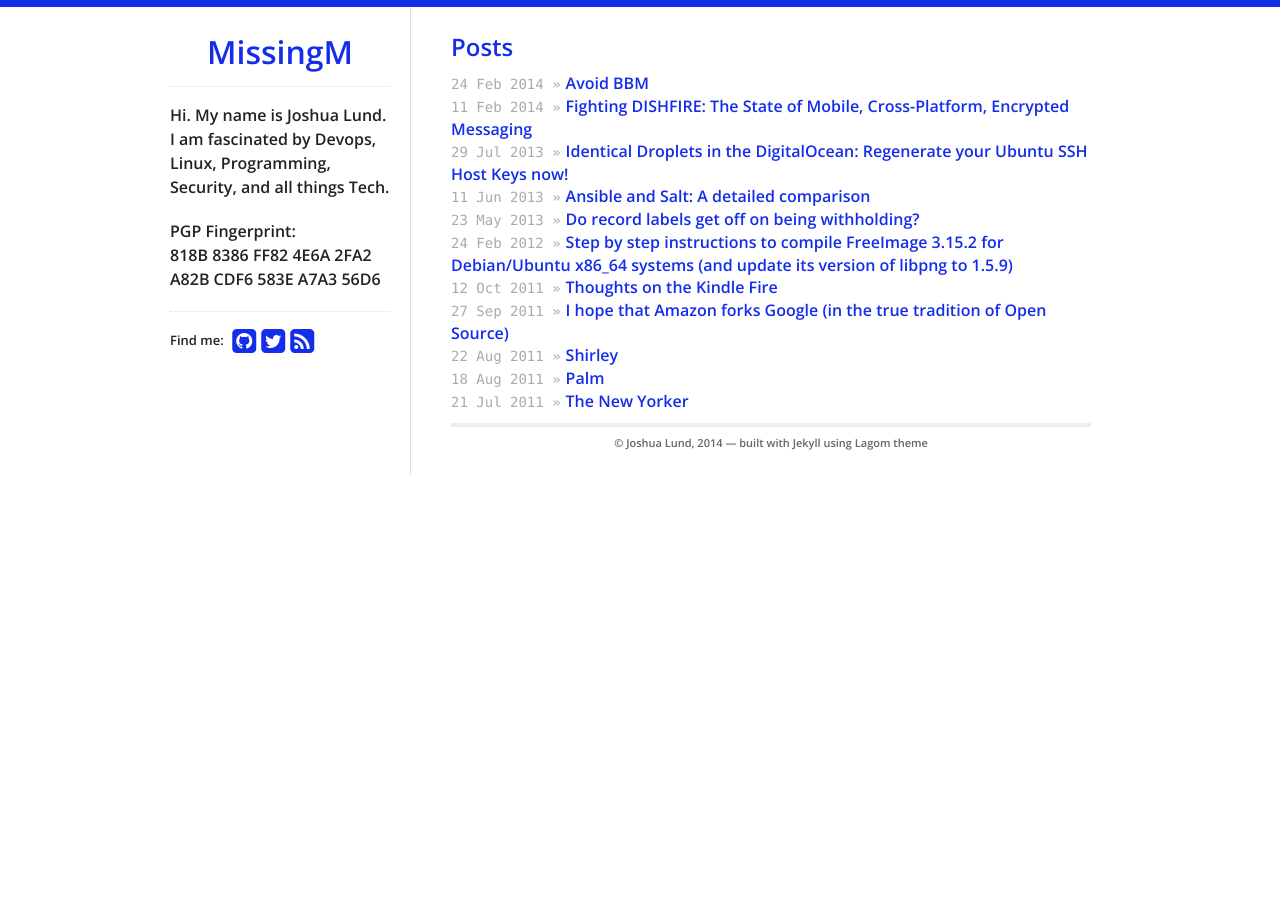
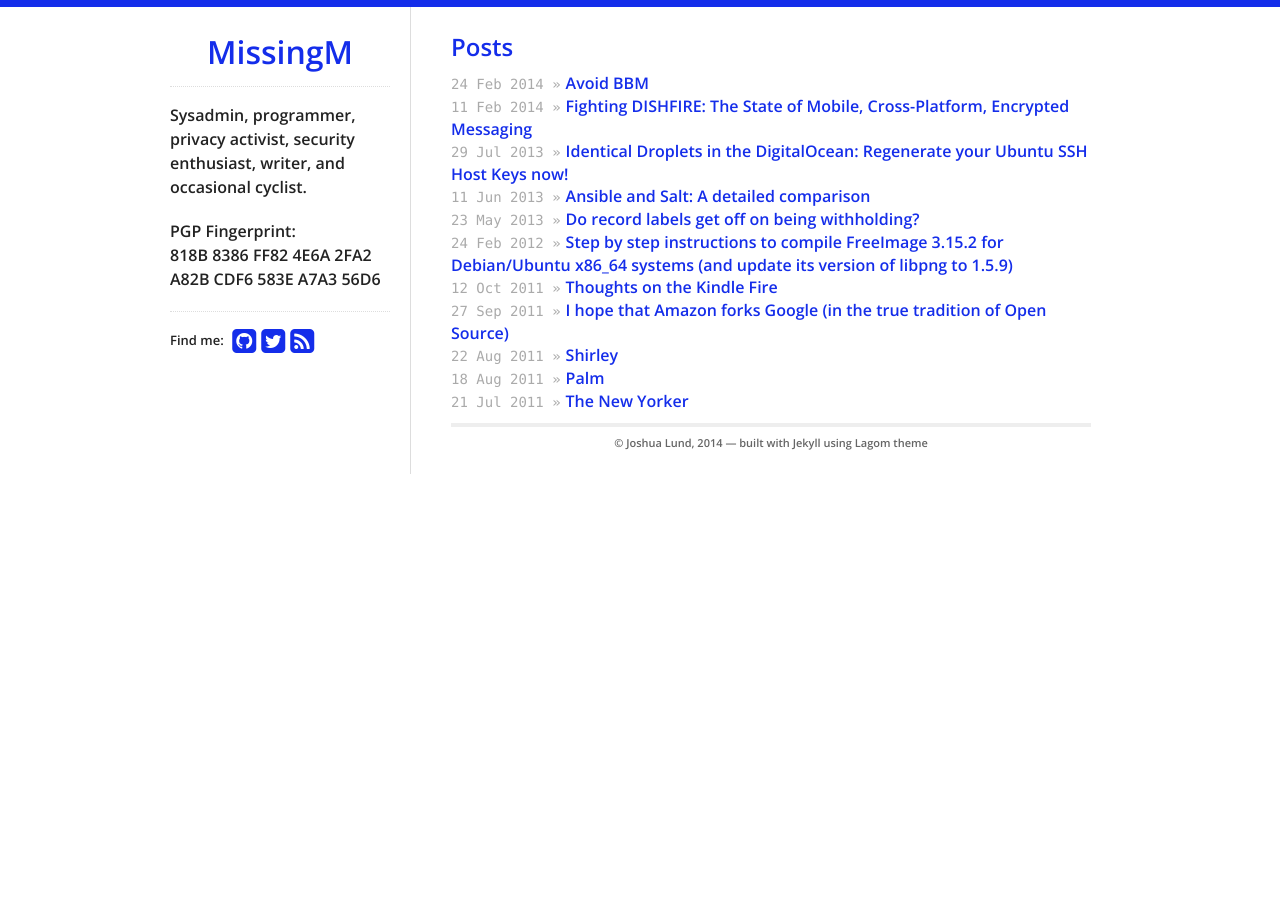
Before and after one commit to jlund/missingm, a Jekyll site: the page built from index.html, in a window 1280 px wide. Built offline with Jekyll 4.4.1, drawn with Linux system fonts in a browser that asks for light colours; nearby versions of some CDN libraries.

Commit message:
Updating sidebar

```diff
--- a/_includes/sidebar.html
+++ b/_includes/sidebar.html
@@ -2,7 +2,7 @@
   <h1><a href="/">{{ site.theme.name }}</a></h1>
   <hr/>
   <ul>
-  <p>Hi. My name is Joshua Lund. I am fascinated by Devops, Linux, Programming, Security, and all things Tech.</p>
+  <p>Sysadmin, programmer, privacy activist, security enthusiast, writer, and occasional cyclist.</p>
   <p>
     PGP Fingerprint:<br />
     818B 8386 FF82 4E6A 2FA2 A82B CDF6 583E A7A3 56D6
```
